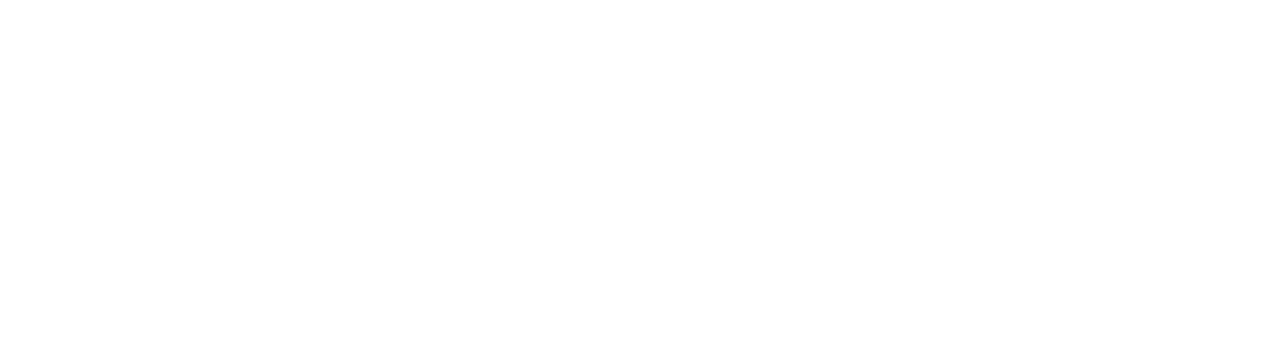
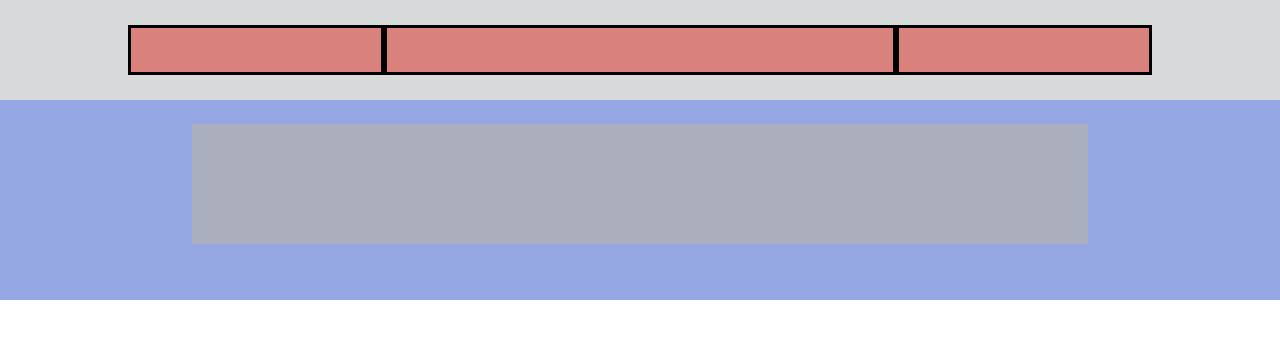
Before and after one commit to Claudio-Bernardinetti/htmlcss-struttura-discord, a plain HTML site: page index.html in a window 1280 px wide. Drawn offline with Linux system fonts and the light colour scheme.

Commit message:
add header

```diff
--- a/css/style.css
+++ b/css/style.css
@@ -4,19 +4,58 @@
     box-sizing: border-box;
 }
 
-/*#debug, header  {
+:root {
+    --bool-section: #f9f9f9;
+    --bool-header: #d8d9db;
+    --bool-section-space: #bcbcbe;
+    --bool-row: #abaebd;
+    --bool-row-header: #d9817d;
+    --bool-section-header: #95a8e3;
+    --bool-container: #fbdb9e;
+    --bool-col: #8fe2aa;
+    --bool-card: #85c0c6;
+    --bool-footer-container: #4574fe;
+}
+/*Utilitis*/
 
-}*/
+#debug, header .flex_container   {
+    display: flex;
+    justify-content: center;
+    align-items: center;
+    background-color: var(--bool-header);
+    height: 100px;
+}
 
-:root {
-    --bool-section: var(#f9f9f9);
-    --bool-header: var(#d8d9db);
-    --bool-section-space: var(#bcbcbe);
-    --bool-row: var(#abaebd);
-    --bool-row-header: var(#d9817d);
-    --bool-section-header: var(#95a8e3);
-    --bool-container: var(#fbdb9e);
-    --bool-col: var(#8fe2aa);
-    --bool-card: var(#85c0c6);
-    --bool-footer-container: var(#4574fe);
+#bebug, .flex_row {
+    display: flex;
+    justify-content: space-between;
+    background-color: var(--bool-row-header);
+    width: 80%;
+    height: 50%;
 }
+
+#debug, header  .flex_col2 {
+    width: 50%;
+    border-style: solid;
+}
+
+#debug, header .flex_col1, .flex_col3 {
+    width: 25%;
+    border-style: solid;
+}
+/*Header First section*/
+#debug, #first-s .flex_section {
+    display: flex;
+    justify-content: center;
+    align-items: center;
+    background-color: var(--bool-section-header);
+    height: 200px;
+    padding-bottom: 2rem;
+}
+
+#debug, #first-s .flex_section .flex_container {
+    width: 70%;
+    height: 120px;
+    background-color: var(--bool-row);
+}
+/*First section and Header*/
--- a/index.html
+++ b/index.html
@@ -6,22 +6,25 @@
     <link rel="stylesheet" href="./css/style.css">
     <title>Discord</title>
 </head>
-<body id="debug">
+<body id="debug clearfix">
     <section id="first-s">
         <header>
-            <div class="container">
-                <div class="row">
+            <div class="flex_container">
+                <div class="flex_row">
+                    <div class="flex_col1"></div>
+                    <div class="flex_col2"></div>
+                    <div class="flex_col3"></div>
                 </div>
             </div>
         </header>
 
-        <div class="section">
-            <div class="container">
+        <div class="flex_section">
+            <div class="flex_container">
 
             </div>
         </div>
     </section>
-
+    <!--First section and Header-->
     <section id="second-s">
         <div class="container">
             <div class="row">
```
